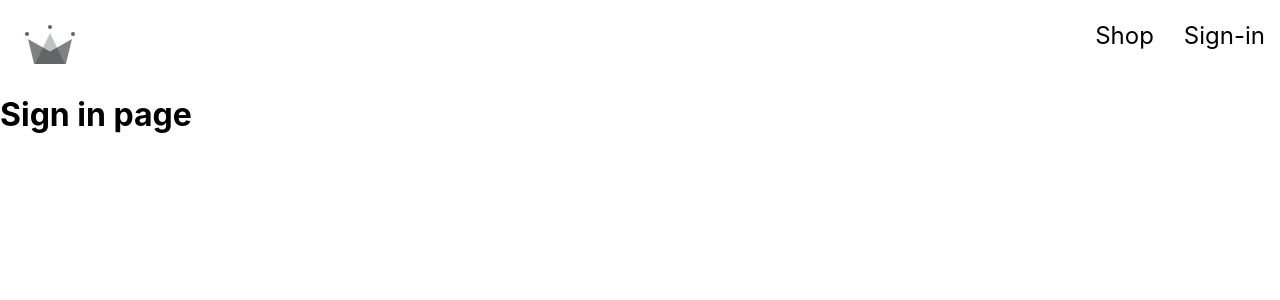
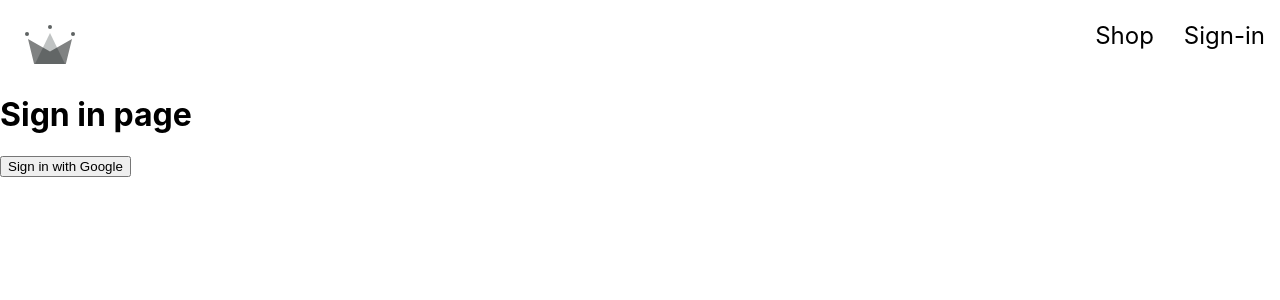
Before and after one commit to NewPhoneWhoDis/ecommerce-store, a React (Create React App) app: page /sign-in in a window 1280 px wide. Shown: the top 300 px of the page. Built offline with nearby package versions, Linux system fonts and the light colour scheme.

Commit message:
Added sign in button

```diff
--- a/src/routes/sign-in/sign-in.jsx
+++ b/src/routes/sign-in/sign-in.jsx
@@ -1,7 +1,15 @@
+import { signInWithGooglePopup } from "../../util/firebase.utils";
+
 const SignIn = () => {
+    const logGoogleUser = async () => {
+        const user = await signInWithGooglePopup();
+    }
     return (
         <div>
             <h1>Sign in page</h1>
+            <button onClick={logGoogleUser}>
+                Sign in with Google
+            </button>
         </div>
     )
 }
```
